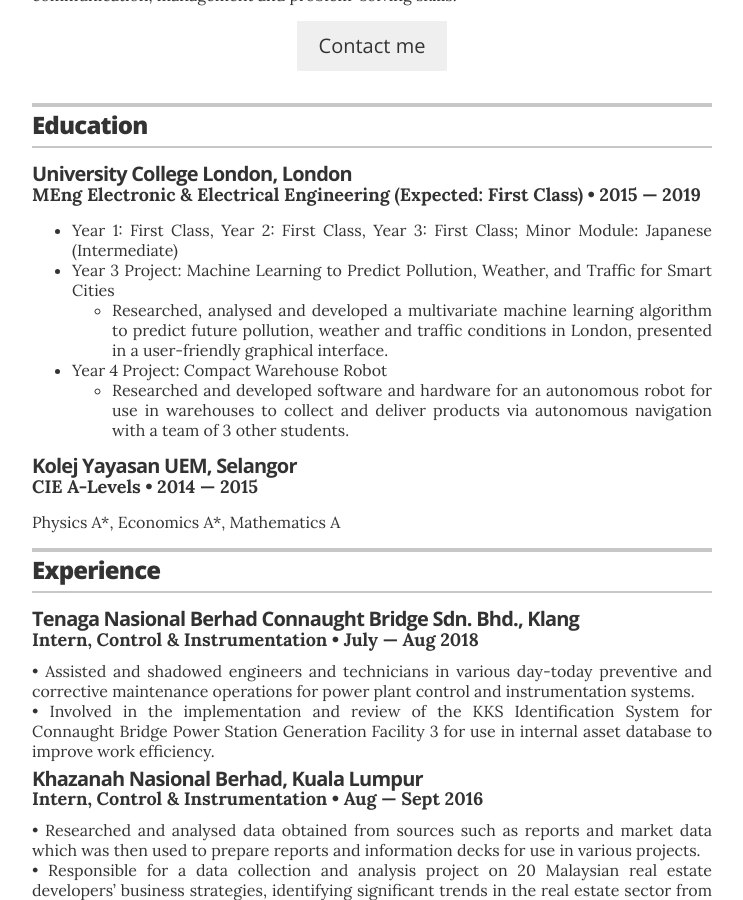
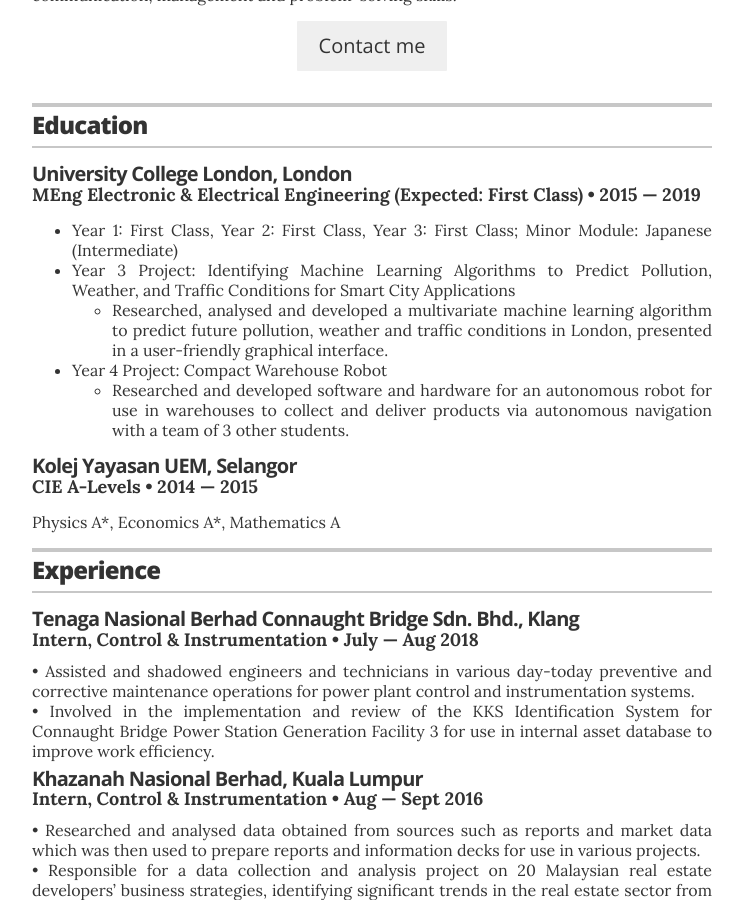
Before and after one commit to hasifuzir/hasifuzir.github.io, a Jekyll site: the page built from index.html, in a window 1280 px wide and 900 px high, scrolled down 357 px. Shown: the whole window, without its empty margins (268-1011 px from the left). Built offline with Jekyll 4.4.1, drawn with Linux system fonts in a browser that asks for light colours; some of the changed text lies outside the part shown.

Commit message:
edit title

```diff
--- a/_data/education.yml
+++ b/_data/education.yml
@@ -4,7 +4,7 @@
   year: 2015 &mdash; 2019
   awards:
     - award: Year 1&#58; First Class, Year 2&#58; First Class, Year 3&#58; First Class; Minor Module&#58; Japanese (Intermediate)
-    - award: Year 3 Project&#58; Machine Learning to Predict Pollution, Weather, and Traffic for Smart Cities <ul class="resume-item-list"><li>Researched, analysed and developed a multivariate machine learning algorithm to predict future pollution, weather and traffic conditions in London, presented in a user-friendly graphical interface.</li></ul>
+    - award: Year 3 Project&#58; Identifying Machine Learning Algorithms to Predict Pollution, Weather, and Traffic Conditions for Smart City Applications <ul class="resume-item-list"><li>Researched, analysed and developed a multivariate machine learning algorithm to predict future pollution, weather and traffic conditions in London, presented in a user-friendly graphical interface.</li></ul>
     - award: Year 4 Project&#58; Compact Warehouse Robot <ul class="resume-item-list"><li>Researched and developed software and hardware for an autonomous robot for use in warehouses to collect and deliver products via autonomous navigation with a team of 3 other students.</li></ul>
 
 - degree: CIE A-Levels
--- a/_data/projects.yml
+++ b/_data/projects.yml
@@ -7,7 +7,7 @@
   #url: "https://github.com/hasifuzir/AMLSassignment_15000514"
   description: <a href="https://github.com/hasifuzir/AMLSassignment_15000514">GitHub</a>&bull;<a href="../pdf/Utilising CNNs for Facial Feature Classification.pdf">Paper</a><br>An implementation and comparison between a CNN, MLP and Inception v3 machine learning algorithms to predict facial features based on supervised learning as part of a graded assessment for the 4th Year Applied Machine Learning Systems module.
 
-- project: Machine Learning to Predict Pollution, Weather, and Traffic for Smart Cities
+- project: Identifying Machine Learning Algorithms to Predict Pollution, Weather, and Traffic Conditions for Smart City Applications
   role: Year 3 Project
   duration: 2017 &mdash; 2018
   description: <a href="../pdf/Year 3 Paper.pdf">Paper</a><br>Research paper on multivariate machine learning algorithms to predict future pollution, weather and traffic conditions in London, presented in a user-friendly graphical interface.
```
